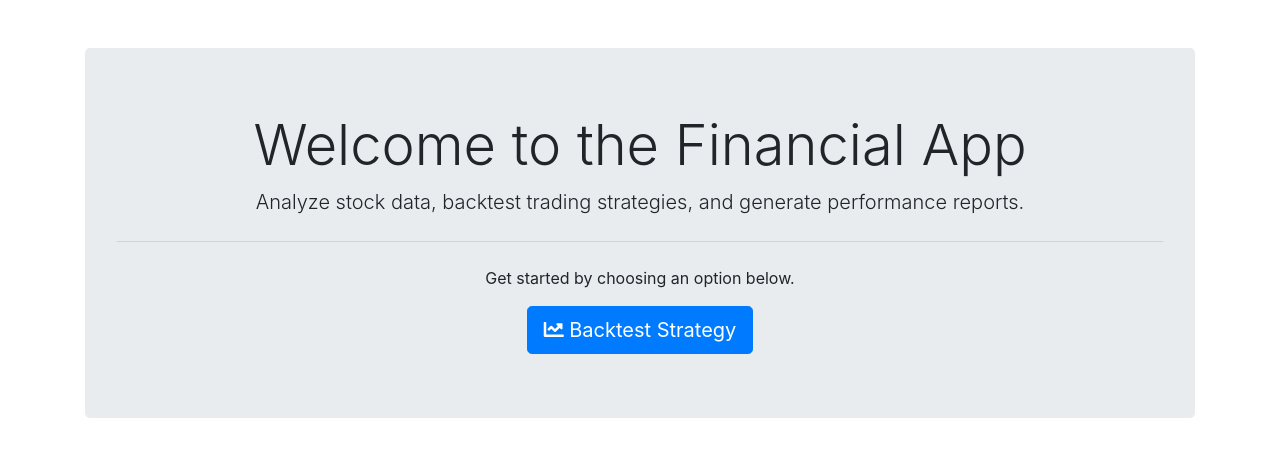
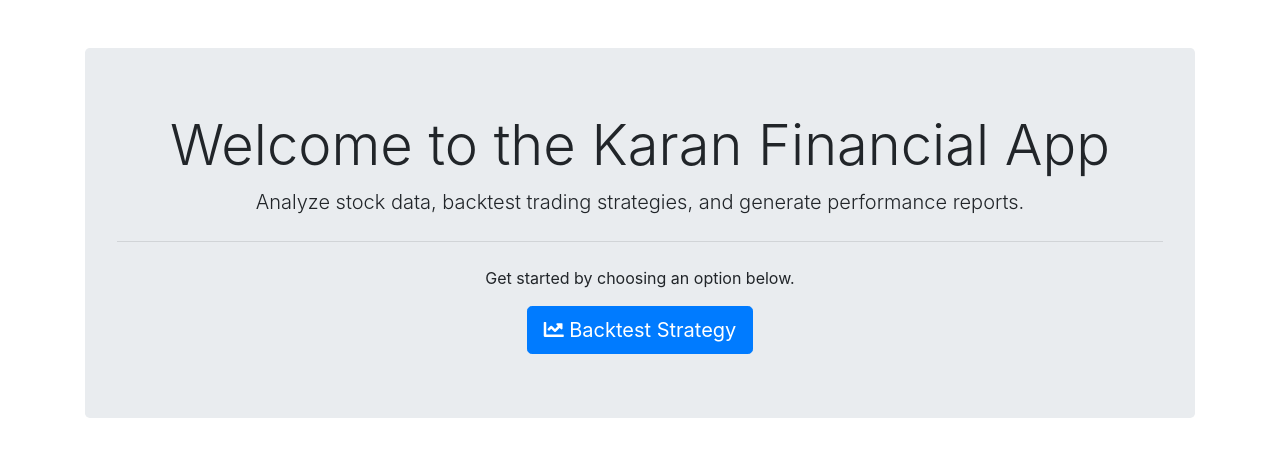
Before and after one commit to Karan-05/financial_app, a Django app: page / in a window 1280 px wide. Shown: the part 56-513 px from the top of the page. Run offline with Django 3.2, Linux system fonts and the light colour scheme; some libraries are stand-ins or nearby versions.

Commit message:
Update home.html

```diff
--- a/financial_app/data_fetcher/templates/data_fetcher/home.html
+++ b/financial_app/data_fetcher/templates/data_fetcher/home.html
@@ -4,7 +4,7 @@
 
 {% block content %}
     <div class="jumbotron text-center">
-        <h1 class="display-4">Welcome to the Financial App</h1>
+        <h1 class="display-4">Welcome to the Karan Financial App</h1>
         <p class="lead">Analyze stock data, backtest trading strategies, and generate performance reports.</p>
         <hr class="my-4">
         <p>Get started by choosing an option below.</p>
```
